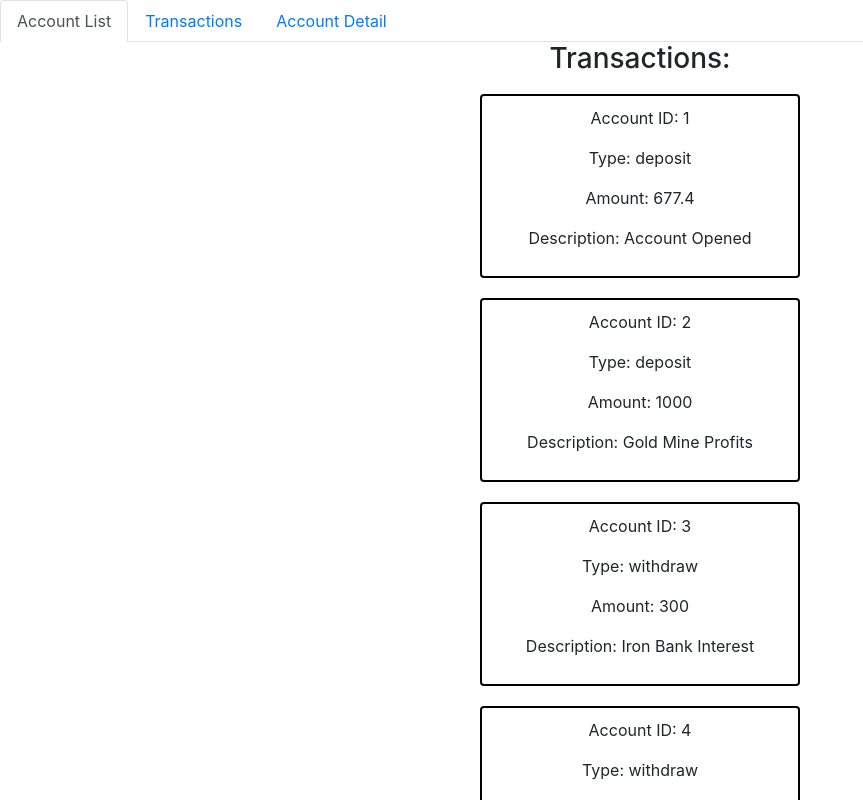
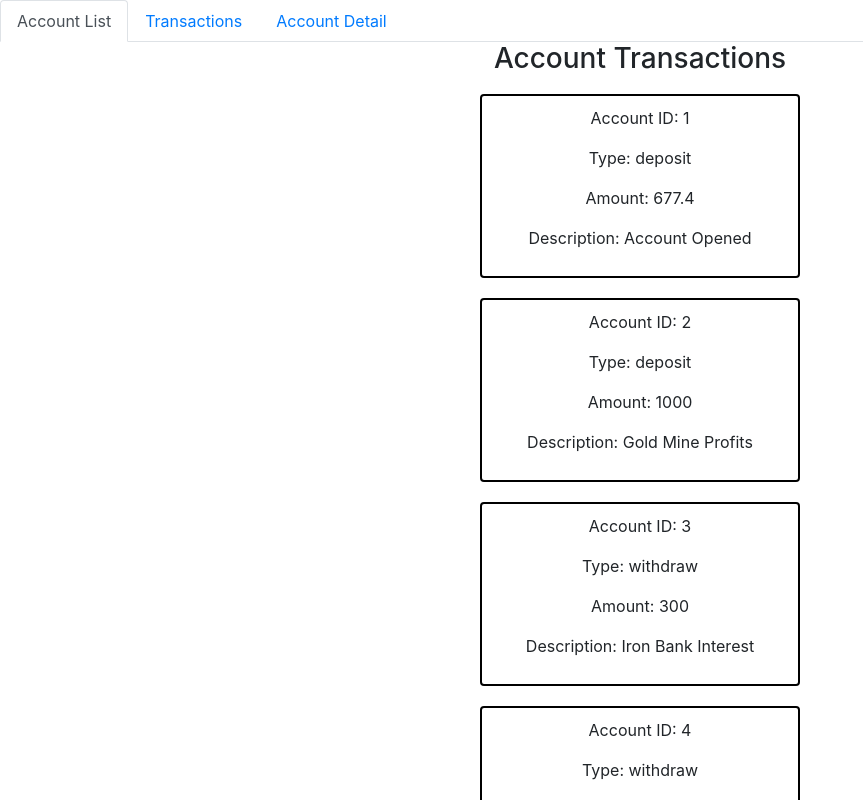
Before and after one commit to ae324/IS322_FinalProject, a React (Create React App) app: page /page2 in a window 1280 px wide. Shown: the top 800 px of the page, without its empty margins (0-863 px from the left). Built offline with nearby package versions, Linux system fonts and the light colour scheme.

Commit message:
bootstrap designing

```diff
--- a/src/App.css
+++ b/src/App.css
@@ -1,5 +1,6 @@
 .App {
   margin-top: 15px;
+
 }
 
 .App .navbar-brand {
--- a/src/components/Page1.js
+++ b/src/components/Page1.js
@@ -1,6 +1,5 @@
 import React from 'react';
 import AccountList from './AccountList';
-import css from './style.css';
 
 
 const Page1 = () => {
--- a/src/components/Transactions.js
+++ b/src/components/Transactions.js
@@ -6,7 +6,7 @@ class Transactions extends React.Component {
   render() {
     return (
       <div className=" accounts-container ">
-          <h3>Transactions:</h3>
+          <h3>Account Transactions</h3>
       {this.props.transactions.map((transaction, index) => {
         return <div classname="accountlist">
         <ul className="card ">
```
